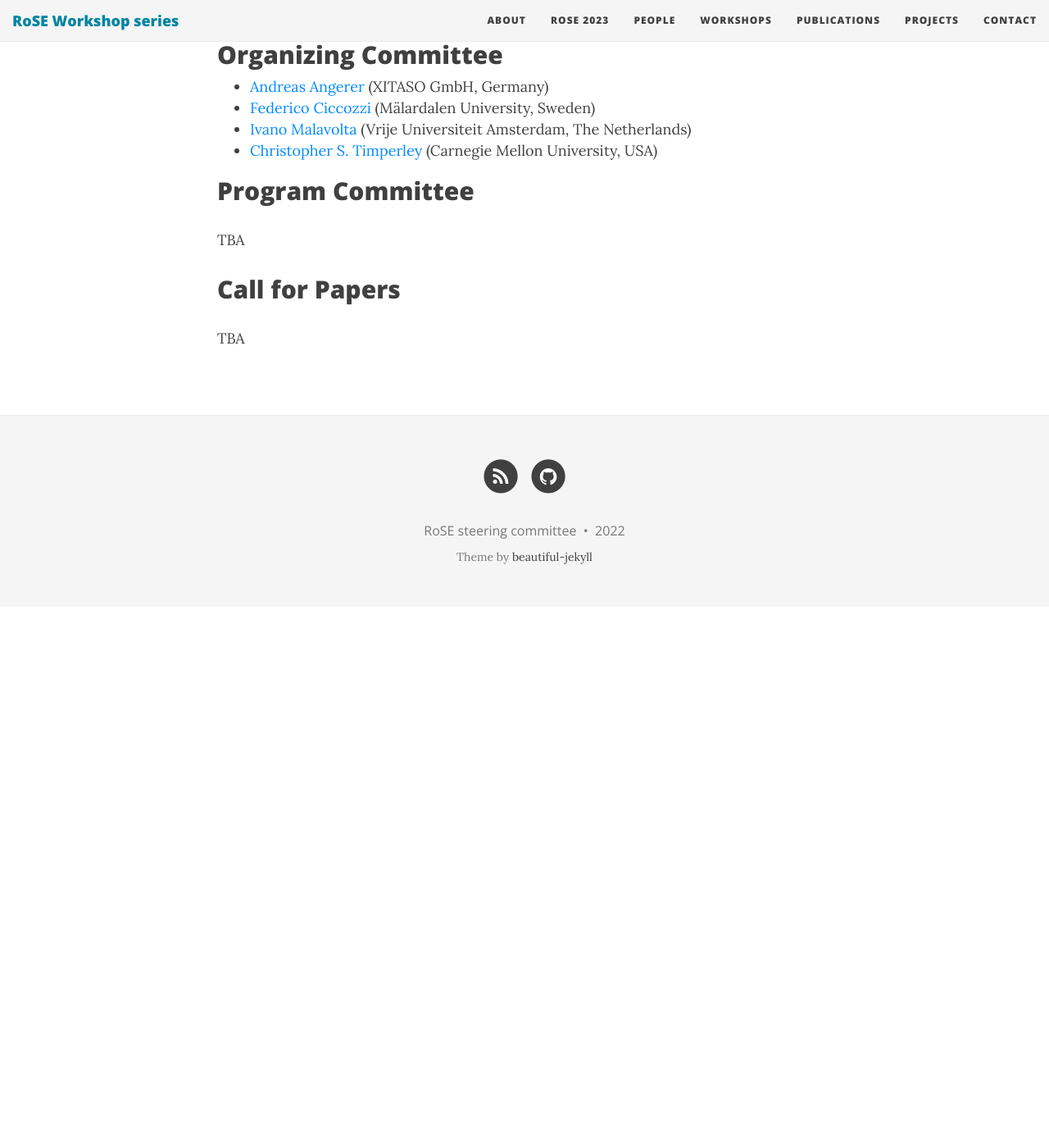
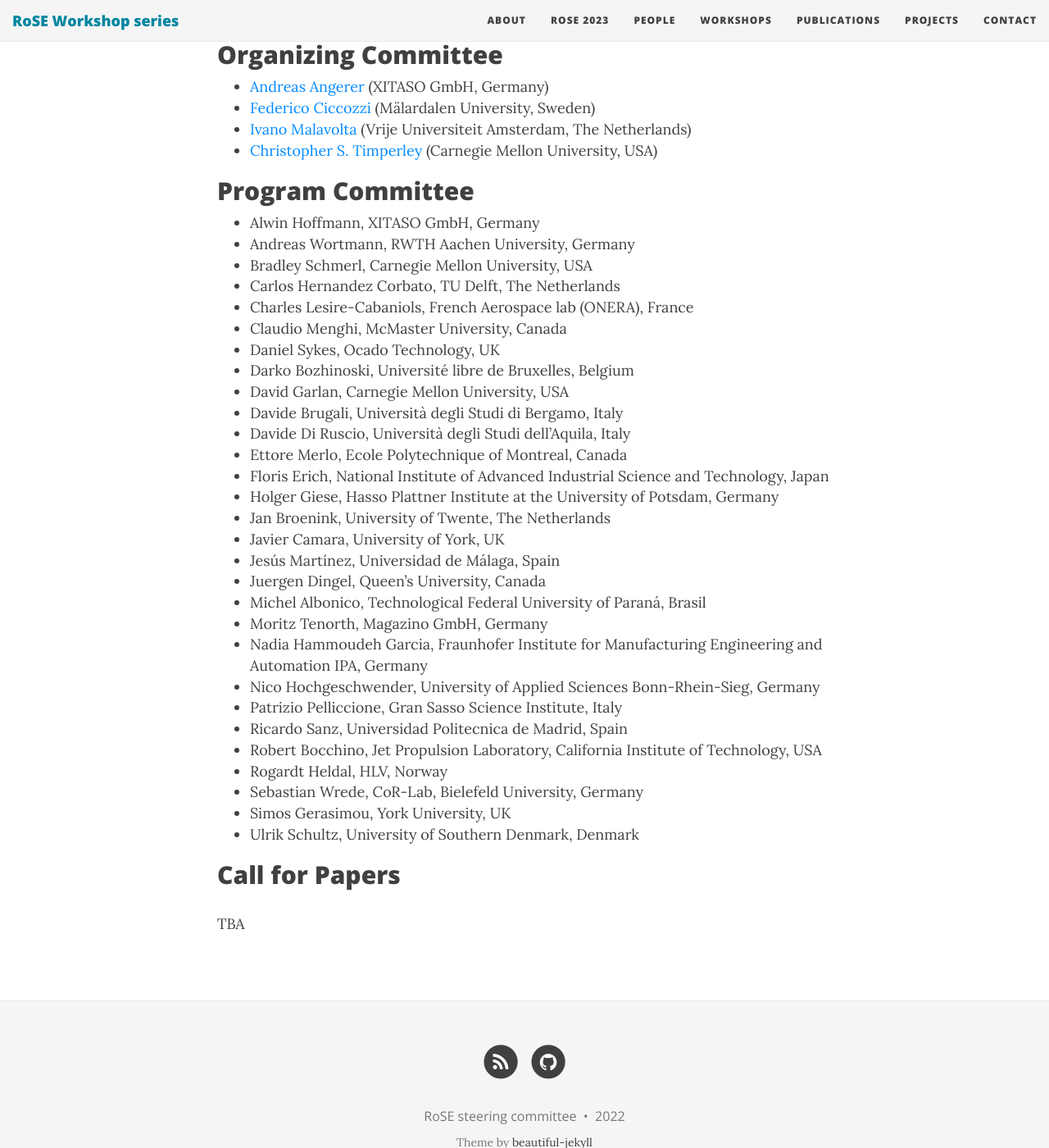
Before and after one commit to rose-workshops/rose-workshops.github.io, a Jekyll site: the page built from rose2023.md, in a window 1280 px wide and 1400 px high, scrolled down 2543 px. Shown: the whole window at 82% size. Built offline with Jekyll 4.4.1, drawn with Linux system fonts in a browser that asks for light colours; nearby versions of some CDN libraries; before the commit the page ends 3283 px from its top, so only the background shows below that.

Commit message:
Add PC members

```diff
--- a/rose2023.md
+++ b/rose2023.md
@@ -64,7 +64,35 @@
 - [Christopher S. Timperley](http://www.christimperley.co.uk/) (Carnegie Mellon University, USA)
 
 ## Program Committee
-TBA
+* Alwin Hoffmann, XITASO GmbH, Germany
+* Andreas Wortmann, RWTH Aachen University, Germany
+* Bradley Schmerl, Carnegie Mellon University, USA
+* Carlos Hernandez Corbato, TU Delft, The Netherlands
+* Charles Lesire-Cabaniols, French Aerospace lab (ONERA), France
+* Claudio Menghi, McMaster University, Canada
+* Daniel Sykes, Ocado Technology, UK
+* Darko Bozhinoski, Université libre de Bruxelles, Belgium
+* David Garlan, Carnegie Mellon University, USA
+* Davide Brugali, Università degli Studi di Bergamo, Italy
+* Davide Di Ruscio, Università degli Studi dell'Aquila, Italy
+* Ettore Merlo, Ecole Polytechnique of Montreal, Canada
+* Floris Erich, National Institute of Advanced Industrial Science and Technology, Japan
+* Holger Giese, Hasso Plattner Institute at the University of Potsdam, Germany
+* Jan Broenink, University of Twente, The Netherlands
+* Javier Camara, University of York, UK
+* Jesús Martínez, Universidad de Málaga, Spain
+* Juergen Dingel, Queen's University, Canada
+* Michel Albonico, Technological Federal University of Paraná, Brasil
+* Moritz Tenorth, Magazino GmbH, Germany
+* Nadia Hammoudeh Garcia, Fraunhofer Institute for Manufacturing Engineering and Automation IPA, Germany
+* Nico Hochgeschwender, University of Applied Sciences Bonn-Rhein-Sieg, Germany
+* Patrizio Pelliccione, Gran Sasso Science Institute, Italy
+* Ricardo Sanz, Universidad Politecnica de Madrid, Spain
+* Robert Bocchino, Jet Propulsion Laboratory, California Institute of Technology, USA
+* Rogardt Heldal, HLV, Norway
+* Sebastian Wrede, CoR-Lab, Bielefeld University, Germany
+* Simos Gerasimou, York University, UK
+* Ulrik Schultz, University of Southern Denmark, Denmark
 
 ## Call for Papers
 TBA
```
